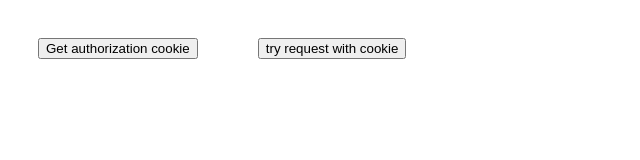
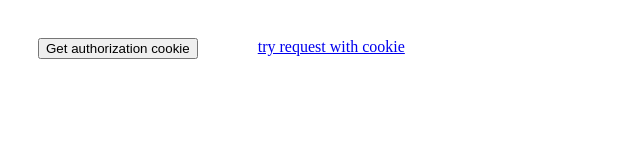
Before and after one commit to jonydog/cross-cookies-exp, a website: page index.html in a window 1280 px wide. Shown: the whole page, without its empty margins (0-640 px from the left). Drawn offline with nearby package versions, Linux system fonts and the light colour scheme.

Commit message:
fix get try

```diff
--- a/index.html
+++ b/index.html
@@ -11,9 +11,9 @@
             ">
                 Get authorization cookie
             </button>
-            <button style="margin: 30px;" onclick="$.get('https://test1.faturial.com/try',()=>{ console.log('Cookie obtained') });">
+            <a style="margin: 30px;" href="https://test1.faturial.com/try">
                  try request with cookie
-            </button>
+            </a>
         </div>
     </body>
 </html>
```
